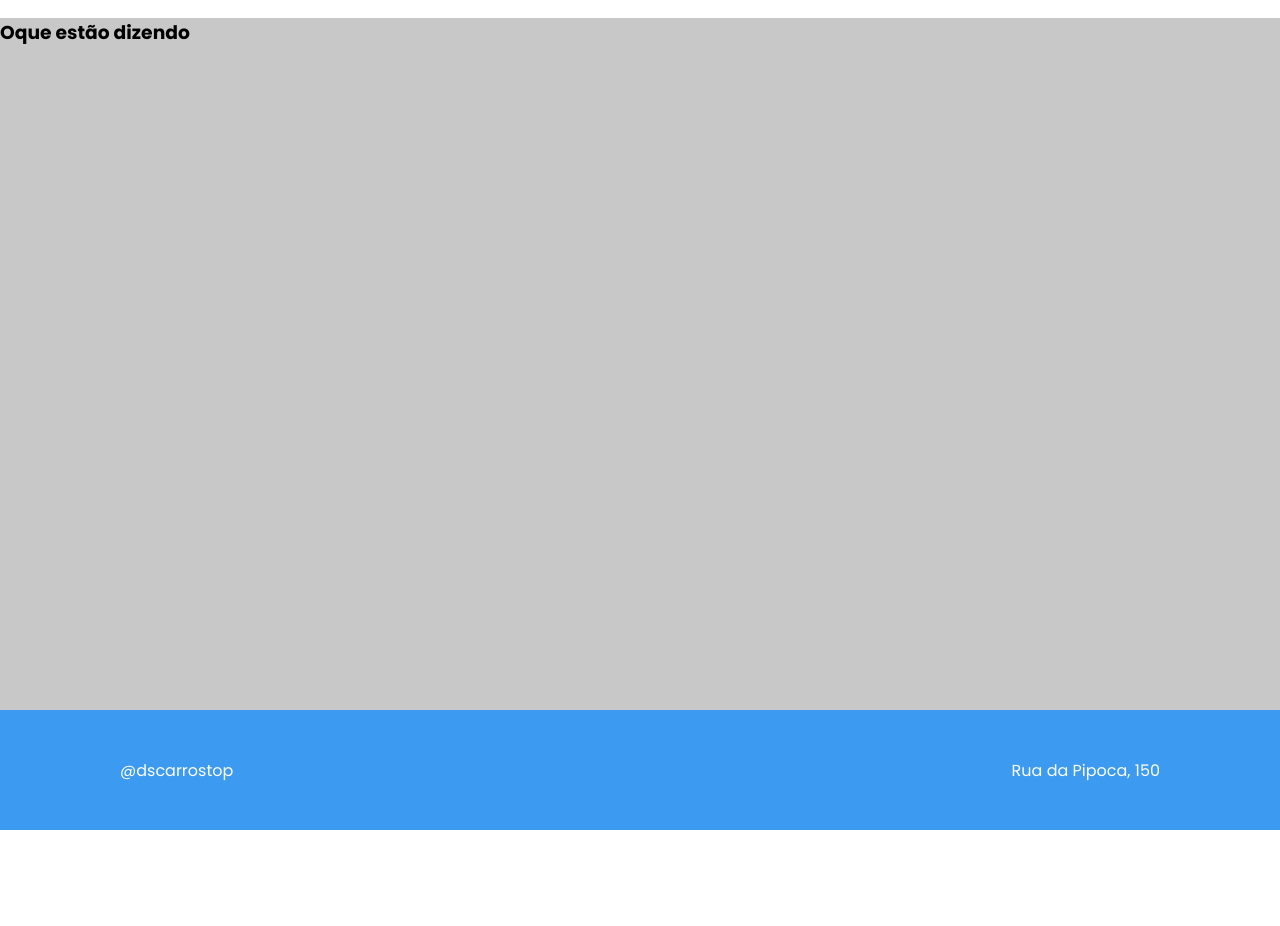
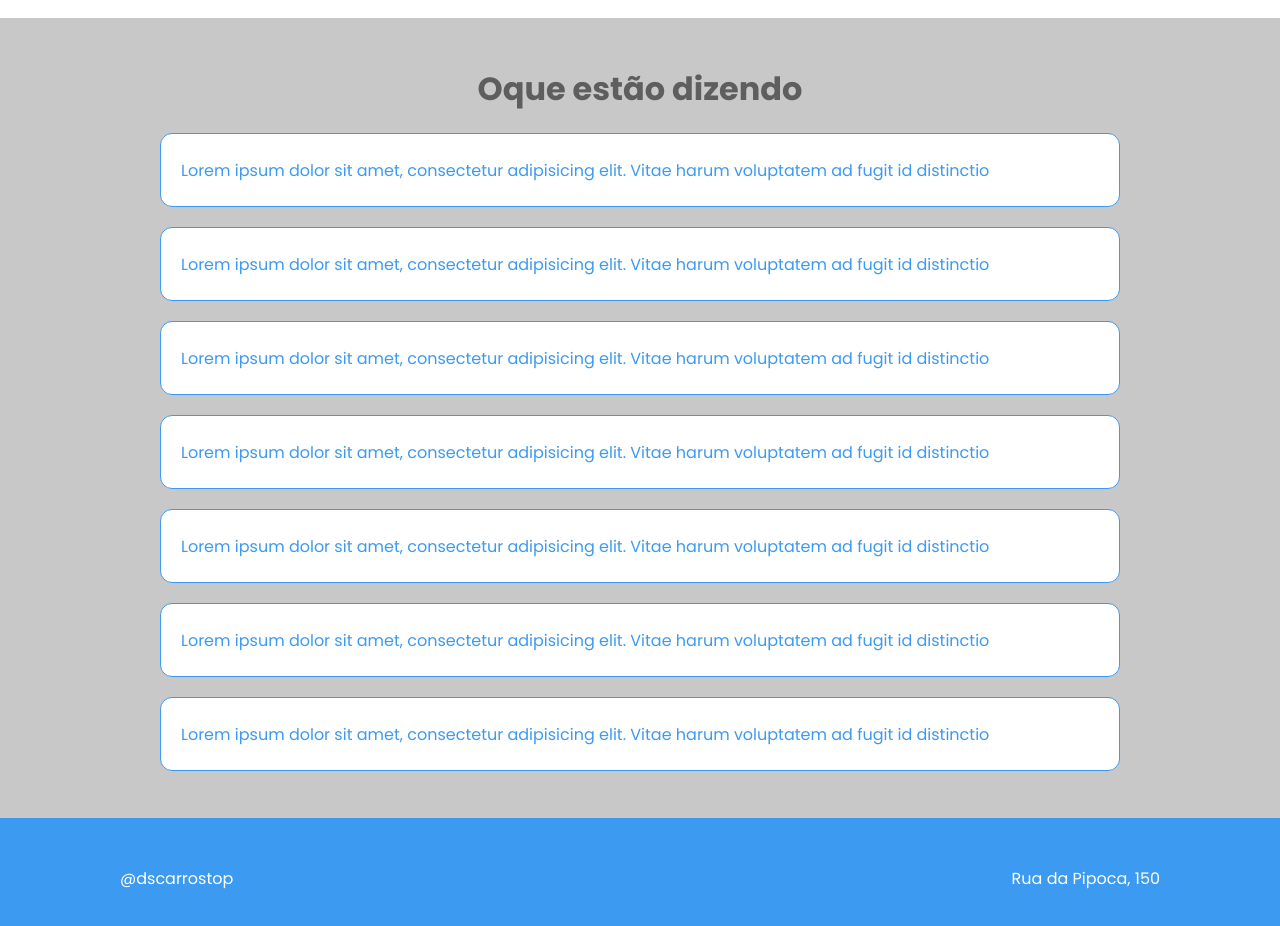
Before and after one commit to VictorOliveira28/desafio-components-react, a React (Vite) app: page / in a window 1280 px wide. Shown: the part 884-1810 px from the top of the page. Before the commit the page ends 1714 px from the top, so only its background shows below. Built offline with nearby package versions, Linux system fonts and the light colour scheme.

Commit message:
Develop Cards Comments

```diff
--- a/src/App.tsx
+++ b/src/App.tsx
@@ -15,6 +15,7 @@ function App() {
             <Cards />
           </div>
         </section>
+
         <section className="ds-comments-section-container">
           <Comments />
         </section>
--- /dev/null
+++ b/src/components/CardComment/index.tsx
@@ -0,0 +1,14 @@
+import "./styles.css";
+
+export default function CardComment() {
+  return (
+    <>
+      <div className="ds-card-comment">
+        <p>
+          Lorem ipsum dolor sit amet, consectetur adipisicing elit. Vitae harum
+          voluptatem ad fugit id distinctio
+        </p>
+      </div>
+    </>
+  );
+}
--- /dev/null
+++ b/src/components/CardComment/styles.css
@@ -0,0 +1,26 @@
+.ds-card-comment {
+  display: flex;
+  width: 280px;
+  height: 146px;
+  border: 1px solid var(--color-border);
+  border-radius: 12px;
+  background-color: var(--color-bg-primary);
+  color: var(--color-font-blue);
+  align-items: center;
+  padding: 0 10px;
+  margin-bottom: 20px;
+}
+
+.ds-card-comment p {
+  font-size: 16px;
+  padding-left: 10px;
+  align-items: center;
+  justify-content: center;
+}
+
+@media (min-width: 320px) {
+  .ds-card-comment {
+    width: 960px;
+    height: 74px;
+  }
+}
--- a/src/components/Comments/index.tsx
+++ b/src/components/Comments/index.tsx
@@ -1,3 +1,4 @@
+import CardComment from "../CardComment";
 import "./styles.css";
 
 export default function Comments() {
@@ -5,6 +6,13 @@ export default function Comments() {
     <>
       <div className="ds-comments-section">
         <h3>Oque estão dizendo</h3>
+        <CardComment />
+        <CardComment />
+        <CardComment />
+        <CardComment />
+        <CardComment />
+        <CardComment />
+        <CardComment />
       </div>
     </>
   );
--- a/src/components/Comments/styles.css
+++ b/src/components/Comments/styles.css
@@ -0,0 +1,25 @@
+.ds-comments-section {
+  display: flex;
+  flex-direction: column;
+  justify-content: center;
+  align-items: center;
+  min-height: 100vh;
+}
+
+.ds-comments-section h3 {
+  text-align: center;
+  margin-bottom: 20px;
+  margin-top: 20px;
+  font-size: 20px;
+  color: var(--color-font-gray);
+}
+
+@media (min-width: 320px) {
+  .ds-comments-section h3 {
+    font-size: 32px;
+  }
+
+  .ds-comments-section {
+    min-height: calc(100vh-120px);
+  }
+}
--- a/src/components/Footer/styles.css
+++ b/src/components/Footer/styles.css
@@ -2,8 +2,8 @@
   background-color: var(--color-bg-tertiary);
   color: var(--color-font-white);
   font-size: 16px;
-  height: 120px;
-  max-width: 100%;
+  min-height: 120px;
+  width: 100%;
   display: flex;
   align-items: center;
   text-align: center;
--- a/src/index.css
+++ b/src/index.css
@@ -48,7 +48,7 @@ body {
 }
 
 .ds-comments-section-container {
-  height: 692px;
+  min-height: 100vh;
   background-color: var(--color-bg-secondary);
 }
 
```
